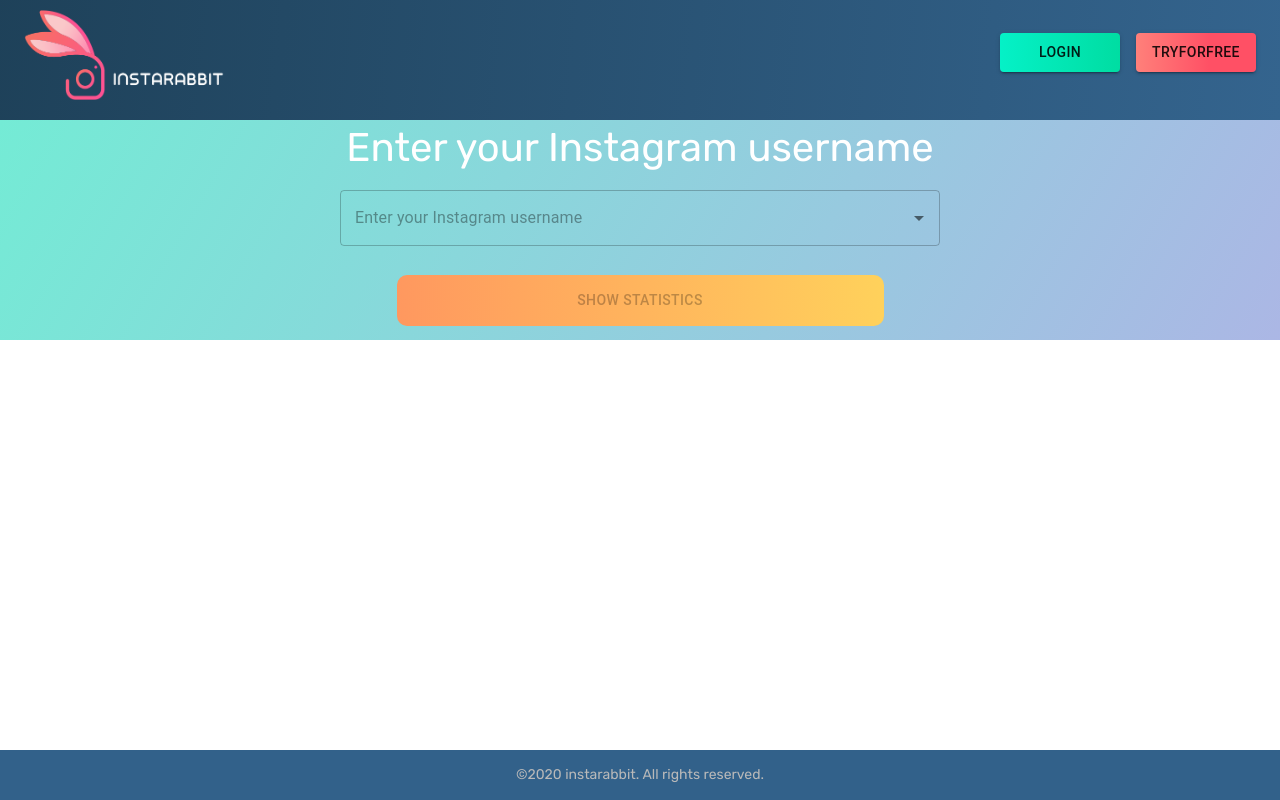
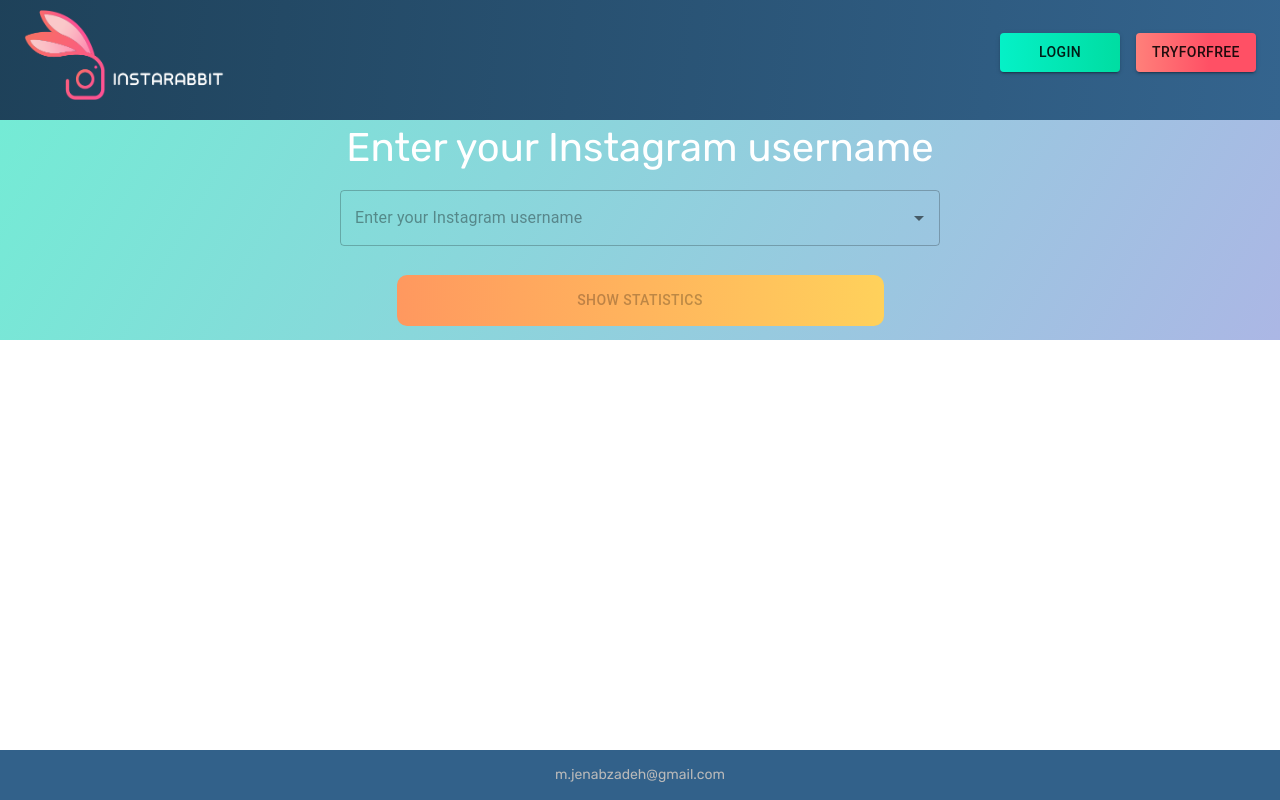
Before and after one commit to Morteza-Jenabzadeh/instagram-statistics-ts, a React (Create React App) app: page / in a window 1280 px wide. Built offline with nearby package versions, Linux system fonts and the light colour scheme.

Commit message:
change copyRight

```diff
--- a/src/components/profilePics/index.tsx
+++ b/src/components/profilePics/index.tsx
@@ -1,7 +1,6 @@
 import React from "react";
 import Grid from "@material-ui/core/Grid";
 import { useStyles } from "./profilePics.style";
-import StaticHints from "../staticHints";
 import ImageLoader from "react-load-image";
 import Spinner from "../spinnerLoader";
 interface IProp {
--- a/src/components/searchBox/index.tsx
+++ b/src/components/searchBox/index.tsx
@@ -1,7 +1,7 @@
-import React, { useState, useRef } from "react";
+import React, { useState } from "react";
 import Grid from "@material-ui/core/Grid";
 import TextField from "@material-ui/core/TextField";
-import { useStyles } from "./searchBox.style";
+import { useStyles } from "./searchBoxStyle";
 import Button from "@material-ui/core/Button";
 import CircularProgress from "@material-ui/core/CircularProgress";
 import Autocomplete from "@material-ui/lab/Autocomplete";
@@ -36,14 +36,13 @@ const SearchBox: React.FC<IProps> = (Props) => {
       const data: any = await axios.get(
         `https://www.instagram.com/web/search/topsearch/?query=${value}`
       );
-      const modified = data?.data?.users?.map((item: any) => {
-        return Object.assign(
-          {},
-          { position: item.position },
-          { username: item.user.username },
-          { profile_pic: item.user.profile_pic_url }
-        );
-      });
+
+      const modified = data?.data?.users?.map((item: any) => ({
+        position: item.position,
+        username: item.user.username,
+        profile_pic: item.user.profile_pic_url,
+      }));
+
       setUserList(modified);
       setLoading(false);
     }
--- a/src/view/footer/index.tsx
+++ b/src/view/footer/index.tsx
@@ -3,16 +3,18 @@ import Grid from "@material-ui/core/Grid";
 import { useStyles } from "./footer.style";
 
 const Footer = () => {
-    const classes = useStyles();
+  const classes = useStyles();
 
-    return (
-        <Grid container justify="center" alignItems="center" className={classes.footerWrapper}>
-            <span >
-                ©2020 instarabbit. All rights reserved.
-            </span>
-        </Grid>
-    )
-
-}
+  return (
+    <Grid
+      container
+      justify="center"
+      alignItems="center"
+      className={classes.footerWrapper}
+    >
+      <span>m.jenabzadeh@gmail.com</span>
+    </Grid>
+  );
+};
 
 export default Footer;
```
Also changed, not shown: src/components/searchBox/searchBoxStyle.js (renamed from src/components/searchBox/searchBox.style.js).
